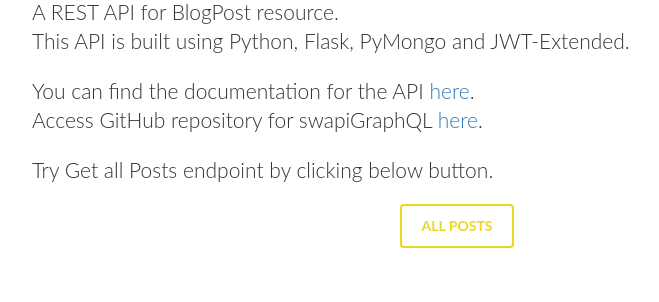
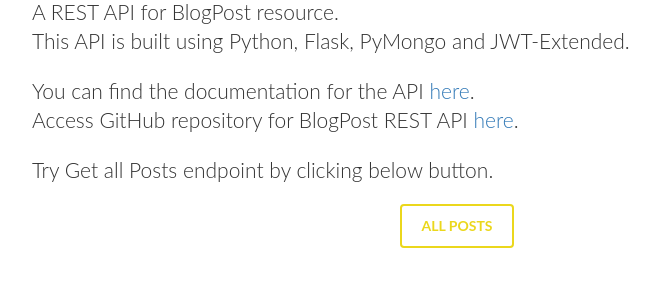
Before and after one commit to RishiSD/Flask-Blog-REST-API-MongoDB, a Flask app: page / in a window 1280 px wide. Shown: the part 253-555 px from the top of the page, without its empty margins (183-842 px from the left). Run offline with Flask 2, Linux system fonts and the light colour scheme; parts of the project's set-up code (start-up, migrations or seed data) failed here and were passed over; some libraries are stand-ins or nearby versions.

Commit message:
Add Documentation

```diff
--- a/blogpost/templates/index.html
+++ b/blogpost/templates/index.html
@@ -114,7 +114,7 @@
 
         <h2 id="examples">What is this?</h2>
         <p class="lead">A REST API for BlogPost resource.<br> This API is built using Python, Flask, PyMongo and JWT-Extended.</i></p>
-        <p class="lead">You can find the documentation for the API <a href="#doc">here</a>.<br>Access GitHub repository for swapiGraphQL <a href="https://github.com/RishiSD/Flask-Blog-REST-API-MongoDB">here</a>.</p>
+        <p class="lead">You can find the documentation for the API <a href="#doc">here</a>.<br>Access GitHub repository for BlogPost REST API <a href="https://github.com/RishiSD/Flask-Blog-REST-API-MongoDB">here</a>.</p>
         <p class="lead">Try Get all Posts endpoint by clicking below button.</p>
 
         <p class="text-center">
```
